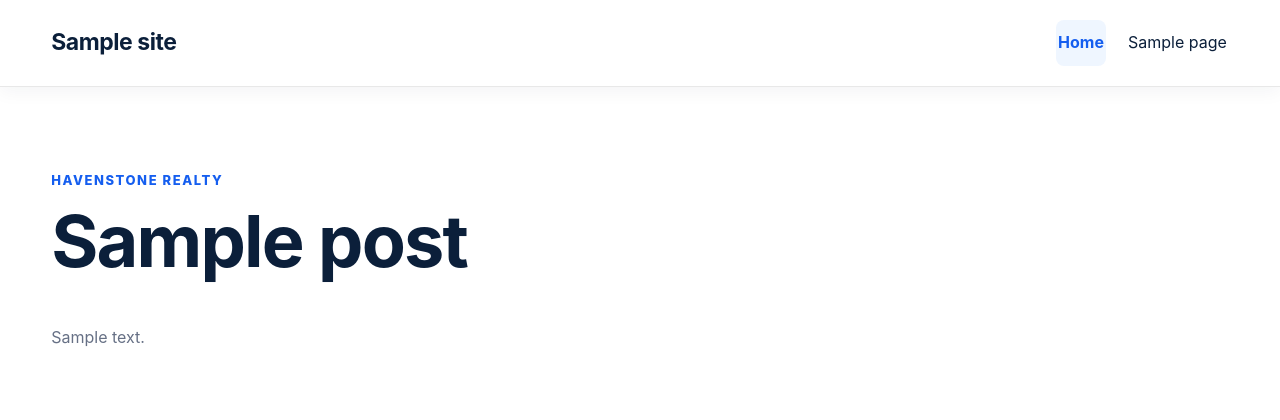
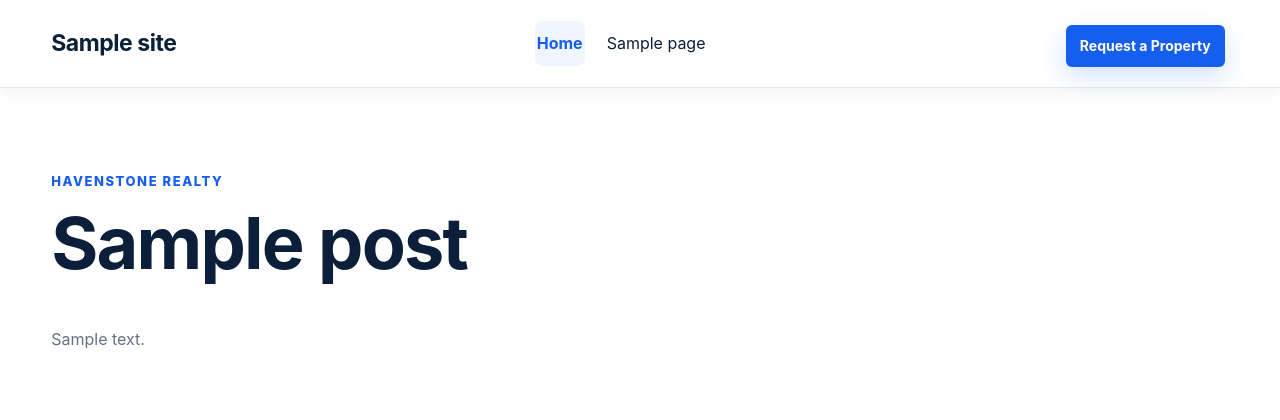
Before and after one commit to kenny6292/Wordpress-HavenStone-Realty, a WordPress theme: template page.php in a window 1280 px wide. Shown: the top 420 px of the page. Run offline with PHP 8.4 and a stand-in for WordPress, Linux system fonts and the light colour scheme; the site name, menu and one post (Sample post) are stand-ins, and other content is empty.

Commit message:
Add prominent Request a Property header CTA

```diff
--- a/header.php
+++ b/header.php
@@ -26,5 +26,6 @@
 ]);
 ?>
 </nav>
+<a class="site-header__cta button button--small" href="<?php echo esc_url(home_url('/request-a-property/')); ?>">Request a Property</a>
 </div>
 </header>
```
